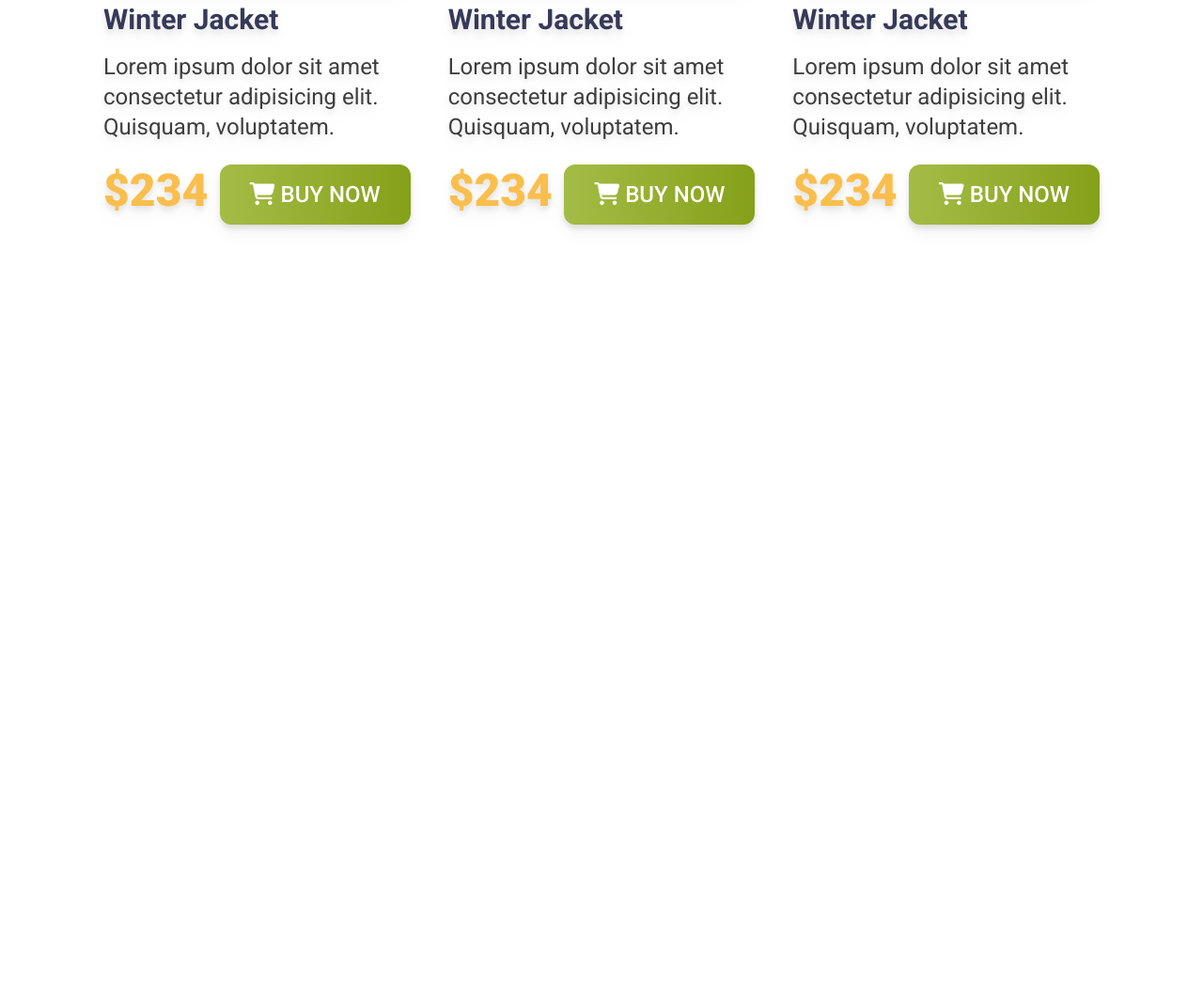
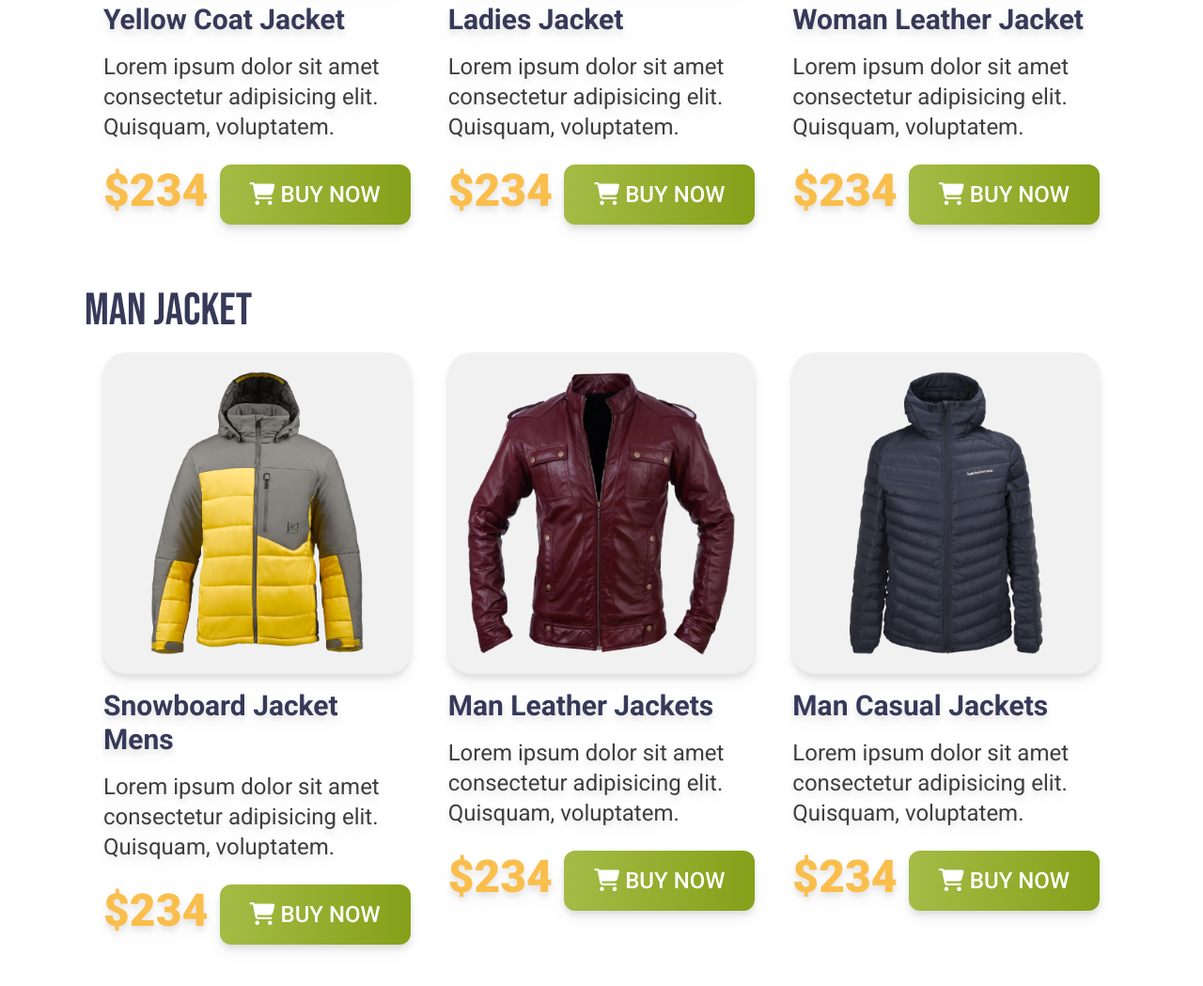
Before and after one commit to HabiburRahmanZihad/penguin-fashion-web, a plain HTML site: page index.html in a window 1280 px wide. Shown: the part 1007-2056 px from the top of the page at 94% size. Before the commit the page ends 1314 px from the top, so only its background shows below. Drawn offline with nearby package versions, Linux system fonts and the light colour scheme.

Commit message:
added men section

```diff
--- a/index.html
+++ b/index.html
@@ -55,6 +55,8 @@
         </div>
     </header>
     <main class="max-w-[1100px] mx-auto">
+
+        <!-- Women section -->
         <section class=" my-12">
             <h3 class="
             uppercase
@@ -73,7 +75,7 @@
                 <div class="p-5 space-y-4 drop-shadow-lg rounded-3xl">
                     <img class="p-5 rounded-3xl bg-[#F1F1F1]" src="images/jacket-1.png" alt="">
 
-                    <h4 class="text-3xl text-[#363958] font-bold">Winter Jacket</h4>
+                    <h4 class="text-3xl text-[#363958] font-bold">Yellow Coat Jacket </h4>
 
                     <p class="text-[#3E3E3E] text-2xl">Lorem ipsum dolor sit amet consectetur adipisicing elit.
                     Quisquam, voluptatem.</p>
@@ -92,7 +94,7 @@
                 <div class="p-5 space-y-4 drop-shadow-lg rounded-3xl">
                     <img class="p-5 rounded-3xl bg-[#F1F1F1]" src="images/jacket-2.png" alt="">
 
-                    <h4 class="text-3xl text-[#363958] font-bold">Winter Jacket</h4>
+                    <h4 class="text-3xl text-[#363958] font-bold">Ladies Jacket</h4>
 
                     <p class="text-[#3E3E3E] text-2xl">Lorem ipsum dolor sit amet consectetur adipisicing elit.
                     Quisquam, voluptatem.</p>
@@ -111,7 +113,83 @@
                 <div class="p-5 space-y-4 drop-shadow-lg rounded-3xl">
                     <img class="p-5 rounded-3xl bg-[#F1F1F1]" src="images/jacket-3.png" alt="">
 
-                    <h4 class="text-3xl text-[#363958] font-bold">Winter Jacket</h4>
+                    <h4 class="text-3xl text-[#363958] font-bold">Woman Leather Jacket </h4>
+
+                    <p class="text-[#3E3E3E] text-2xl">Lorem ipsum dolor sit amet consectetur adipisicing elit.
+                    Quisquam, voluptatem.
+                    </p>
+
+                    <div class="flex justify-between items-center">
+                        <h2 class="text-[#FABE4C] text-5xl font-black">$234</h2>
+                        <button class="
+                        bg-gradient-to-r from-[#A4BC46] to-[#85A019]
+                        px-8 py-4 text-white  text-2xl font-medium uppercase
+                        rounded-xl mt-2 border-none
+                        "><i class="fa-solid fa-cart-shopping"></i> BUY NOW</button>
+                    </div>
+
+                </div>
+            </div>
+        </section>
+
+        <!-- Women section -->
+        <section class=" my-12">
+            <h3 class="
+            uppercase
+            text-5xl
+            text-[#363958]
+            bebas-neue-font
+            ">Man Jacket</h3>
+
+            <div class="grid
+            grid-cols-1
+            md:grid-cols-2
+            lg:grid-cols-3
+            ">
+
+                <!-- jacket card 4-->
+                <div class="p-5 space-y-4 drop-shadow-lg rounded-3xl">
+                    <img class="p-5 rounded-3xl bg-[#F1F1F1]" src="images/jacket-4.png" alt="">
+
+                    <h4 class="text-3xl text-[#363958] font-bold">Snowboard Jacket Mens</h4>
+
+                    <p class="text-[#3E3E3E] text-2xl">Lorem ipsum dolor sit amet consectetur adipisicing elit.
+                    Quisquam, voluptatem.</p>
+
+                    <div class="flex justify-between items-center">
+                        <h2 class="text-[#FABE4C] text-5xl font-black">$234</h2>
+                        <button class="
+                        bg-gradient-to-r from-[#A4BC46] to-[#85A019]
+                        px-8 py-4 text-white  text-2xl font-medium uppercase
+                        rounded-xl mt-2 border-none
+                        "><i class="fa-solid fa-cart-shopping"></i> BUY NOW</button>
+                    </div>
+
+                </div>
+                <!-- jacket card 5-->
+                <div class="p-5 space-y-4 drop-shadow-lg rounded-3xl">
+                    <img class="p-5 rounded-3xl bg-[#F1F1F1]" src="images/jacket-5.png" alt="">
+
+                    <h4 class="text-3xl text-[#363958] font-bold">Man Leather Jackets</h4>
+
+                    <p class="text-[#3E3E3E] text-2xl">Lorem ipsum dolor sit amet consectetur adipisicing elit.
+                    Quisquam, voluptatem.</p>
+
+                    <div class="flex justify-between items-center">
+                        <h2 class="text-[#FABE4C] text-5xl font-black">$234</h2>
+                        <button class="
+                        bg-gradient-to-r from-[#A4BC46] to-[#85A019]
+                        px-8 py-4 text-white  text-2xl font-medium uppercase
+                        rounded-xl mt-2 border-none
+                        "><i class="fa-solid fa-cart-shopping"></i> BUY NOW</button>
+                    </div>
+
+                </div>
+                <!-- jacket card 6-->
+                <div class="p-5 space-y-4 drop-shadow-lg rounded-3xl">
+                    <img class="p-5 rounded-3xl bg-[#F1F1F1]" src="images/jacket-6.png" alt="">
+
+                    <h4 class="text-3xl text-[#363958] font-bold">Man Casual Jackets</h4>
 
                     <p class="text-[#3E3E3E] text-2xl">Lorem ipsum dolor sit amet consectetur adipisicing elit.
                     Quisquam, voluptatem.
```
